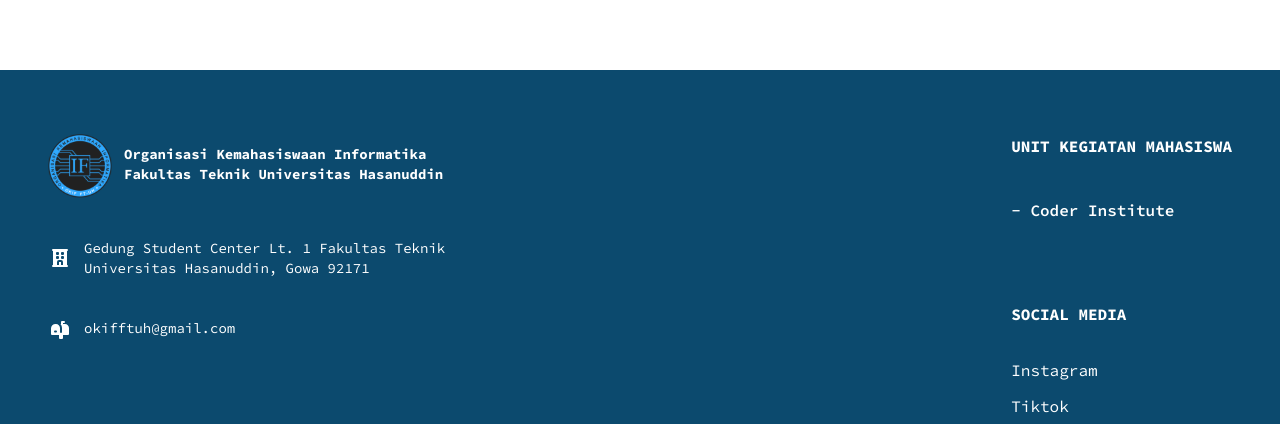
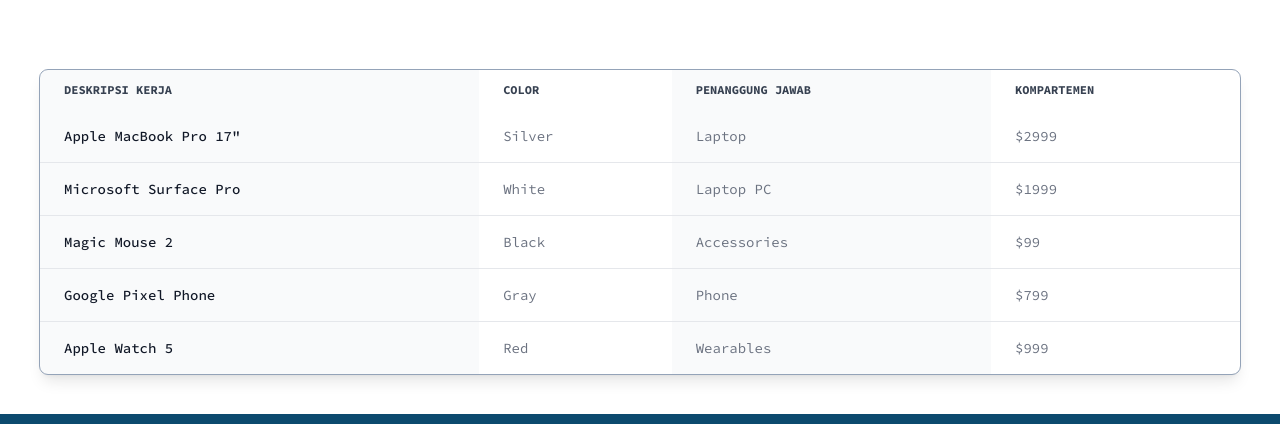
Before and after one commit to syaafiudinm/okif-ft-uh, a Next.js app: page /program in a window 1280 px wide. Shown: the part 242-666 px from the top of the page. Built offline with nearby package versions, Linux system fonts and the light colour scheme; no server answers; the database is empty.

Commit message:
feat : add jobdesc table

```diff
--- a/src/app/program/page.js
+++ b/src/app/program/page.js
@@ -3,6 +3,7 @@
 import Proker from "@/components/Proker";
 import React from "react";
 import Footer from "@/components/Footer";
+import Jobdesc from "@/components/Jobdesc";
 
 export default function Program() {
   return (
@@ -12,6 +13,9 @@
       <div className="py-10 px-12 mb-10 md:mb-20 md:mt-10">
         <Proker />
       </div>
+      <div>
+        <Jobdesc/>
+      </div>
       <Footer/>
     </>
   );
--- /dev/null
+++ b/src/components/Jobdesc.jsx
@@ -0,0 +1,103 @@
+import React from "react";
+
+const Jobdesc = () => {
+  return (
+    <>
+      <div className="mx-10 my-10">
+        <div className="relative overflow-x-auto shadow-lg outline outline-1 outline-slate-400 sm:rounded-lg">
+          <table className="w-full text-sm text-left rtl:text-right text-gray-500 dark:text-gray-400">
+            <thead className="text-xs text-gray-700 uppercase dark:text-gray-400">
+              <tr>
+                <th
+                  scope="col"
+                  className="px-6 py-3 bg-gray-50 dark:bg-gray-800"
+                >
+                  Deskripsi Kerja
+                </th>
+                <th scope="col" className="px-6 py-3">
+                  Color
+                </th>
+                <th
+                  scope="col"
+                  className="px-6 py-3 bg-gray-50 dark:bg-gray-800"
+                >
+                  Penanggung Jawab
+                </th>
+                <th scope="col" className="px-6 py-3">
+                  Kompartemen
+                </th>
+              </tr>
+            </thead>
+            <tbody>
+              <tr className="border-b border-gray-200 dark:border-gray-700">
+                <th
+                  scope="row"
+                  className="px-6 py-4 font-medium text-gray-900 whitespace-nowrap bg-gray-50 dark:text-white dark:bg-gray-800"
+                >
+                  Apple MacBook Pro 17"
+                </th>
+                <td className="px-6 py-4">Silver</td>
+                <td className="px-6 py-4 bg-gray-50 dark:bg-gray-800">
+                  Laptop
+                </td>
+                <td className="px-6 py-4">$2999</td>
+              </tr>
+              <tr className="border-b border-gray-200 dark:border-gray-700">
+                <th
+                  scope="row"
+                  className="px-6 py-4 font-medium text-gray-900 whitespace-nowrap bg-gray-50 dark:text-white dark:bg-gray-800"
+                >
+                  Microsoft Surface Pro
+                </th>
+                <td className="px-6 py-4">White</td>
+                <td className="px-6 py-4 bg-gray-50 dark:bg-gray-800">
+                  Laptop PC
+                </td>
+                <td className="px-6 py-4">$1999</td>
+              </tr>
+              <tr className="border-b border-gray-200 dark:border-gray-700">
+                <th
+                  scope="row"
+                  className="px-6 py-4 font-medium text-gray-900 whitespace-nowrap bg-gray-50 dark:text-white dark:bg-gray-800"
+                >
+                  Magic Mouse 2
+                </th>
+                <td className="px-6 py-4">Black</td>
+                <td className="px-6 py-4 bg-gray-50 dark:bg-gray-800">
+                  Accessories
+                </td>
+                <td className="px-6 py-4">$99</td>
+              </tr>
+              <tr className="border-b border-gray-200 dark:border-gray-700">
+                <th
+                  scope="row"
+                  className="px-6 py-4 font-medium text-gray-900 whitespace-nowrap bg-gray-50 dark:text-white dark:bg-gray-800"
+                >
+                  Google Pixel Phone
+                </th>
+                <td className="px-6 py-4">Gray</td>
+                <td className="px-6 py-4 bg-gray-50 dark:bg-gray-800">Phone</td>
+                <td className="px-6 py-4">$799</td>
+              </tr>
+              <tr>
+                <th
+                  scope="row"
+                  className="px-6 py-4 font-medium text-gray-900 whitespace-nowrap bg-gray-50 dark:text-white dark:bg-gray-800"
+                >
+                  Apple Watch 5
+                </th>
+                <td className="px-6 py-4">Red</td>
+                <td className="px-6 py-4 bg-gray-50 dark:bg-gray-800">
+                  Wearables
+                </td>
+                <td className="px-6 py-4">$999</td>
+              </tr>
+            </tbody>
+          </table>
+        </div>
+      </div>
+    </>
+  );
+};
+
+export default Jobdesc;
```
